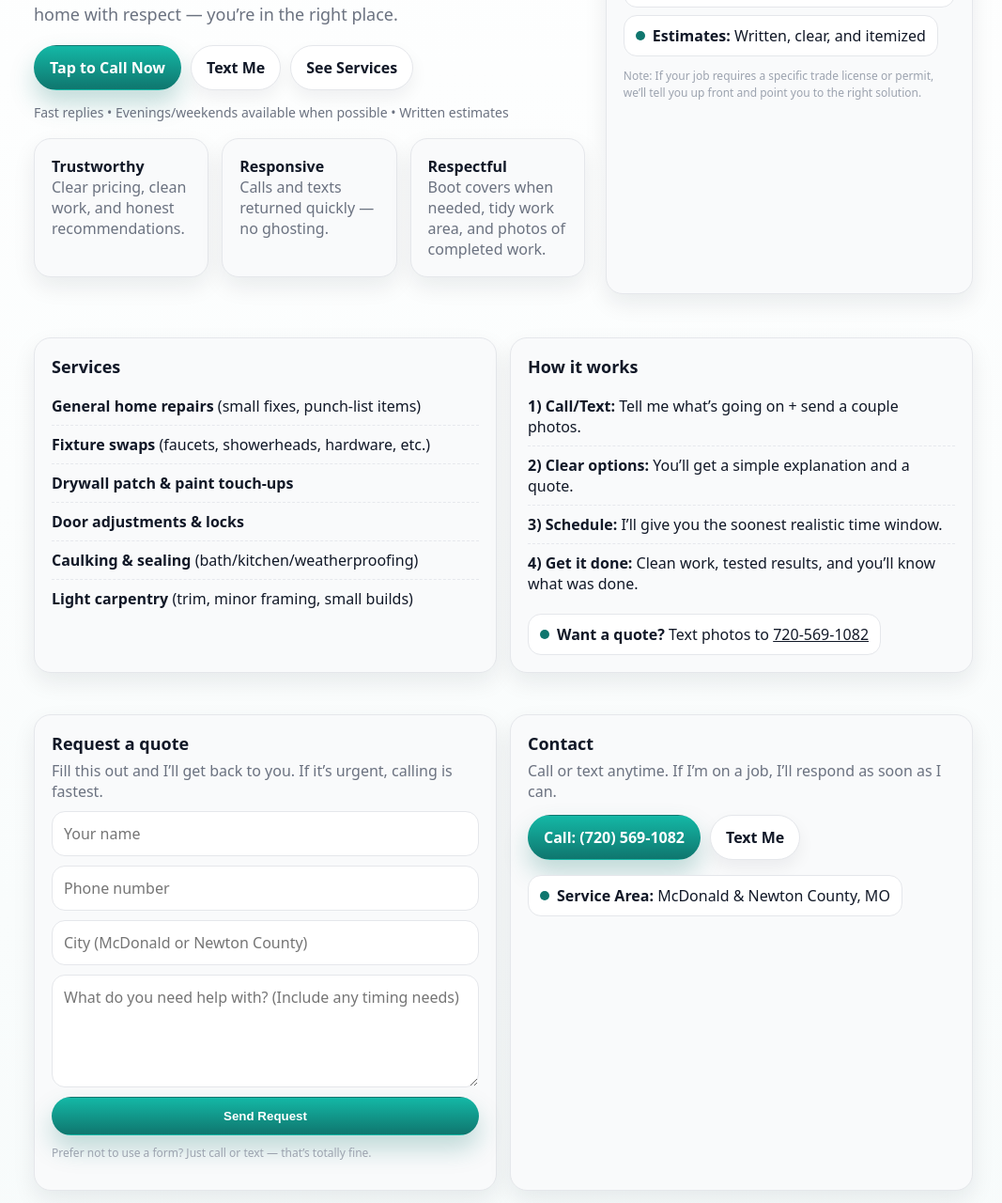
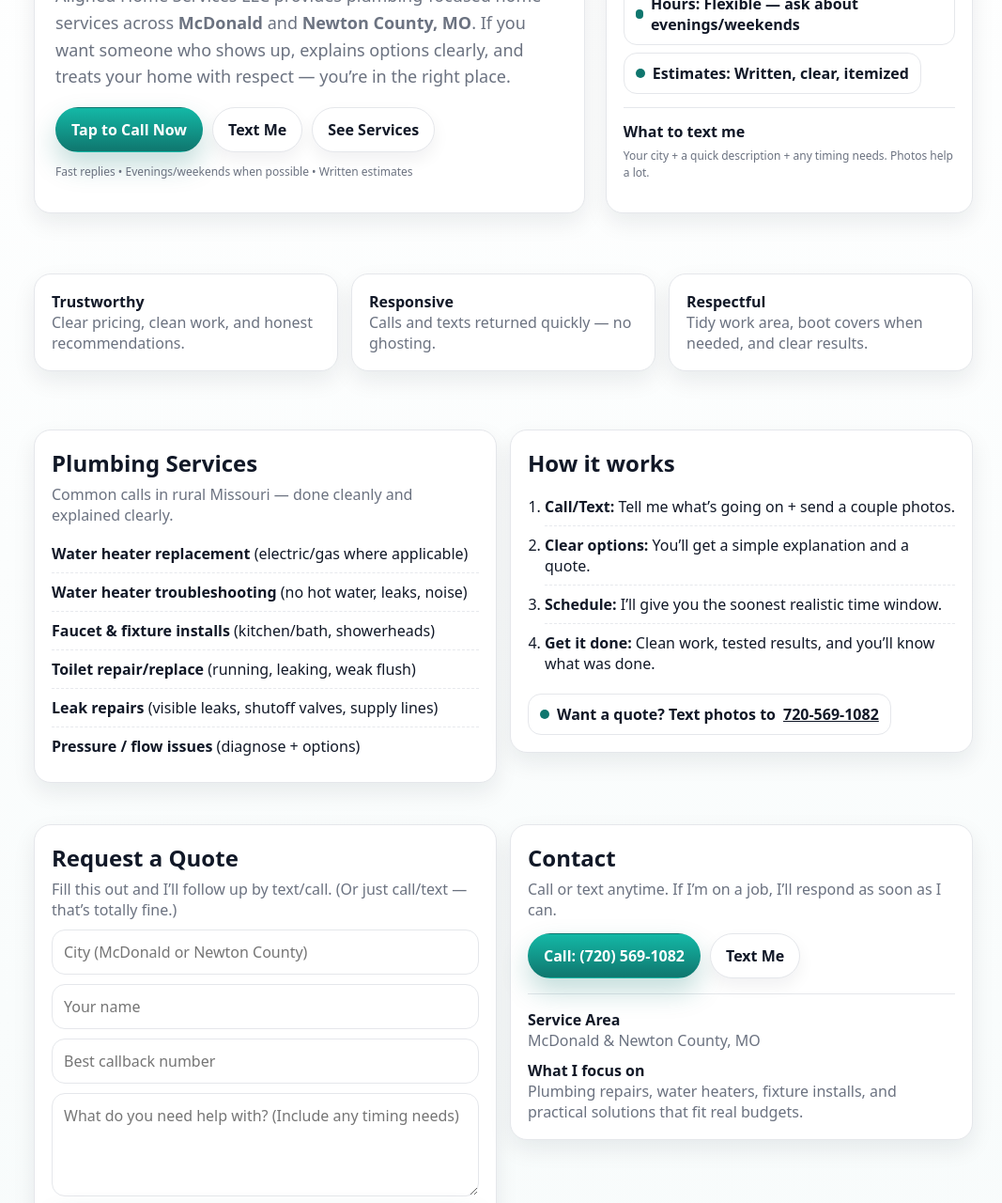
Before and after one commit to alignedhomeservice-sys/aligned-home-services, a plain HTML site: page index.html in a window 1280 px wide. Shown: the part 374-1654 px from the top of the page at 94% size, without its empty margins (104-1171 px from the left). Drawn offline with Linux system fonts and the light colour scheme.

Commit message:
Update index.html

```diff
--- a/index.html
+++ b/index.html
@@ -3,168 +3,236 @@
 <head>
   <meta charset="utf-8" />
   <meta name="viewport" content="width=device-width, initial-scale=1" />
-  <title>Aligned Home Services LLC | McDonald & Newton County, MO</title>
-  <meta name="description" content="Aligned Home Services LLC serving McDonald & Newton County, Missouri. Reliable home services with clear communication and quality workmanship. Call or text 720-569-1082." />
+  <title>Aligned Home Services LLC | Plumbing & Water Heaters | McDonald & Newton County, MO</title>
+  <meta name="description" content="Plumbing-focused home services in McDonald & Newton County, Missouri. Water heaters, leaks, fixture installs, repairs, and clear, written estimates. Call or text 720-569-1082." />
+
   <style>
     :root{
-      --bg:#ffffff;
-      --ink:#111827;        /* slate-900 */
-      --muted:#6b7280;      /* gray-500 */
-      --line:#e5e7eb;       /* gray-200 */
-      --brand:#0f766e;      /* teal-700 */
-      --brand2:#115e59;     /* teal-800 */
-      --card:#f9fafb;       /* gray-50 */
+      --bg:#f7f7f7;
+      --ink:#111827;
+      --muted:#6b7280;
+      --line:#e5e7eb;
+      --brand:#0f766e;     /* teal */
+      --brand2:#115e59;    /* deep teal */
+      --card:#ffffff;
       --shadow: 0 10px 25px rgba(17,24,39,.08);
       --radius: 18px;
     }
+
     *{box-sizing:border-box}
     body{
       margin:0;
       font-family: ui-sans-serif, system-ui, -apple-system, Segoe UI, Roboto, Helvetica, Arial, "Apple Color Emoji","Segoe UI Emoji";
       color:var(--ink);
-      background:linear-gradient(180deg, #ffffff 0%, #f7fbfb 100%);
+      background: linear-gradient(180deg, #ffffff 0%, #f7fbfb 100%);
     }
     a{color:inherit}
-    .wrap{max-width:1040px; margin:0 auto; padding:20px;}
+    .wrap{max-width:1040px; margin:0 auto; padding:20px}
     header{
-      position:sticky; top:0; z-index:5;
-      backdrop-filter:saturate(160%) blur(8px);
-      background:rgba(255,255,255,.85);
-      border-bottom:1px solid rgba(229,231,235,.7);
+      position:sticky;
+      top:0;
+      z-index:5;
+      backdrop-filter: saturate(160%) blur(8px);
+      background: rgba(255,255,255,.85);
+      border-bottom: 1px solid rgba(229,231,235,.7);
     }
-    .nav{
-      display:flex; align-items:center; justify-content:space-between;
-      gap:12px; padding:12px 20px;
-      max-width:1040px; margin:0 auto;
+    nav{
+      display:flex;
+      align-items:center;
+      justify-content:space-between;
+      gap:12px;
+      padding:12px 0;
     }
     .logo{
-      display:flex; align-items:center; gap:10px;
-      font-weight:800; letter-spacing:.2px;
+      display:flex;
+      align-items:center;
+      gap:10px;
+      font-weight:800;
+      letter-spacing:.2px;
     }
     .mark{
-      width:38px; height:38px; border-radius:12px;
+      width:38px; height:38px;
+      border-radius:12px;
       background: radial-gradient(circle at 30% 30%, #2dd4bf, var(--brand));
       box-shadow: 0 8px 16px rgba(15,118,110,.25);
-      display:grid; place-items:center;
-      color:white; font-weight:900;
+      display:grid;
+      place-items:center;
+      color:white;
+      font-weight:900;
     }
     .btn{
-      display:inline-flex; align-items:center; justify-content:center;
-      padding:12px 16px; border-radius:999px;
+      display:inline-flex;
+      align-items:center;
+      justify-content:center;
+      padding:12px 16px;
+      border-radius:999px;
       border:1px solid var(--line);
+      font-weight:700;
       text-decoration:none;
-      font-weight:700;
       background:#fff;
-      box-shadow:0 8px 18px rgba(17,24,39,.06);
+      box-shadow: 0 8px 18px rgba(17,24,39,.06);
       transition: transform .08s ease, box-shadow .12s ease, border-color .12s ease;
       white-space:nowrap;
     }
-    .btn:hover{transform: translateY(-1px); box-shadow:0 14px 26px rgba(17,24,39,.10); border-color:#d1d5db;}
+    .btn:hover{transform: translateY(-1px); box-shadow: 0 14px 26px rgba(17,24,39,.10); border-color:#d1d5db}
     .btn.primary{
       background: linear-gradient(180deg, #14b8a6 0%, var(--brand) 100%);
-      color:white; border-color:rgba(0,0,0,0);
-      box-shadow: 0 14px 26px rgba(15,118,110,.25);
+      color:white;
+      border-color: rgba(0,0,0,0);
+      box-shadow: 0 14px 28px rgba(15,118,110,.25);
     }
-    .btn.primary:hover{box-shadow: 0 18px 34px rgba(15,118,110,.32);}
+    .btn.primary:hover{box-shadow: 0 18px 34px rgba(15,118,110,.30)}
     .hero{
       padding:46px 0 24px;
-      display:grid; grid-template-columns: 1.2fr .8fr;
-      gap:22px; align-items:stretch;
+      display:grid;
+      grid-template-columns: 1.2fr .8fr;
+      gap:22px;
+      align-items:stretch;
     }
     .pill{
-      display:inline-flex; gap:8px; align-items:center;
-      padding:8px 12px; border-radius:999px;
+      display:inline-flex;
+      align-items:center;
+      gap:8px;
+      padding:8px 12px;
+      border-radius:999px;
       border:1px solid rgba(20,184,166,.25);
-      background:rgba(20,184,166,.08);
-      color:var(--brand2);
-      font-weight:700;
-      font-size:14px;
+      background: rgba(20,184,166,.08);
+      color: var(--brand2);
+      font-weight:800;
+      width:max-content;
     }
-    h1{font-size:42px; line-height:1.06; margin:14px 0 10px;}
-    .lead{font-size:18px; color:var(--muted); line-height:1.6; margin:0 0 18px;}
-    .ctaRow{display:flex; gap:10px; flex-wrap:wrap; margin:14px 0 8px;}
-    .mini{color:var(--muted); font-size:14px;}
+    h1{
+      font-size:42px;
+      line-height:1.06;
+      margin:14px 0 10px;
+    }
+    .lead{
+      font-size:18px;
+      color:var(--muted);
+      line-height:1.6;
+      margin:0 0 18px;
+    }
+    .ctaRow{
+      display:flex;
+      flex-wrap:wrap;
+      gap:10px;
+      margin-top:10px;
+    }
     .card{
       background:var(--card);
       border:1px solid var(--line);
-      border-radius:var(--radius);
+      border-radius: var(--radius);
+      box-shadow: var(--shadow);
       padding:18px;
-      box-shadow: var(--shadow);
     }
-    .grid3{display:grid; grid-template-columns: repeat(3, 1fr); gap:14px; margin:18px 0;}
-    .k{font-weight:800}
+    .grid3{display:grid; grid-template-columns: repeat(3,1fr); gap:14px; margin:18px 0;}
+    .k{font-weight:900}
     .muted{color:var(--muted)}
     .list{margin:10px 0 0; padding:0; list-style:none}
     .list li{padding:9px 0; border-bottom:1px dashed rgba(229,231,235,.9)}
     .list li:last-child{border-bottom:none}
+    section{padding:22px 0}
+    .two{
+      display:grid;
+      grid-template-columns: 1fr 1fr;
+      gap:14px;
+      align-items:start;
+    }
     .badge{
       display:inline-flex; align-items:center; gap:8px;
-      padding:10px 12px; border-radius:14px;
-      background:white; border:1px solid var(--line);
+      padding:10px 12px;
+      border-radius:14px;
+      border:1px solid var(--line);
+      background:#fff;
       margin:8px 0 0;
+      font-weight:700;
     }
-    .dot{width:10px; height:10px; border-radius:999px; background:var(--brand);}
-    section{padding:22px 0}
-    .two{
-      display:grid; grid-template-columns: 1fr 1fr;
-      gap:14px;
-    }
-    form{display:grid; gap:10px; margin-top:10px;}
+    .dot{width:10px; height:10px; border-radius:999px; background:var(--brand)}
+    form{display:grid; gap:10px; margin-top:10px}
     input, textarea{
-      font:inherit; padding:12px 12px;
-      border-radius:14px; border:1px solid var(--line);
-      background:white;
+      width:100%;
+      font: inherit;
+      padding:12px 12px;
+      border-radius:14px;
+      border:1px solid var(--line);
+      background:#fff;
       outline:none;
     }
-    input:focus, textarea:focus{border-color:rgba(15,118,110,.55); box-shadow:0 0 0 4px rgba(20,184,166,.14);}
-    textarea{min-height:120px; resize:vertical}
-    footer{padding:26px 0 40px; color:var(--muted); font-size:14px;}
-    .fine{font-size:12px; color:#9ca3af; line-height:1.5;}
+    textarea{min-height:110px; resize:vertical}
+    footer{
+      padding:26px 0 40px;
+      color:var(--muted);
+      font-size:13px;
+    }
+    .tiny{font-size:12px; color:var(--muted); line-height:1.5}
     @media (max-width: 900px){
-      .hero{grid-template-columns:1fr; padding-top:26px;}
-      h1{font-size:34px;}
-      .grid3{grid-template-columns:1fr; }
-      .two{grid-template-columns:1fr;}
-      .nav{padding:12px 14px;}
+      .hero{grid-template-columns:1fr}
+      h1{font-size:36px}
+      .grid3{grid-template-columns:1fr}
+      .two{grid-template-columns:1fr}
     }
   </style>
 </head>
+
 <body>
-
   <header>
-  <div class="nav">
-    <div class="logo" aria-label="Aligned Home Services LLC">
+    <div class="wrap">
+      <nav>
+        <div class="logo">
           <div class="mark">A</div>
           <div>
-        <div style="font-size:15px;">Aligned Home Services LLC</div>
-        <div class="muted" style="font-size:12px; margin-top:2px;">McDonald & Newton County, Missouri</div>
+            Aligned Home Services LLC<br>
+            <span class="muted" style="font-weight:700;">McDonald &amp; Newton County, Missouri</span>
           </div>
         </div>
+
         <div style="display:flex; gap:10px; align-items:center;">
-      <a class="btn" href="#contact">Request a Quote</a>
-      <a class="btn primary" href="tel:17205691082">Call: (720) 569-1082</a>
+          <a class="btn" href="#quote">Request a Quote</a>
+          <a class="btn primary" href="tel:7205691082">Call: (720) 569-1082</a>
         </div>
+      </nav>
     </div>
   </header>
 
   <main class="wrap">
     <section class="hero">
-    <div>
-      <span class="pill">Reliable • Respectful • Clear Communication</span>
-      <h1>Home services you can feel good about.</h1>
+      <div class="card" style="padding:22px;">
+        <div class="pill">Reliable • Respectful • Clear Communication</div>
+        <h1>Plumbing help you can feel good about.</h1>
         <p class="lead">
-        Aligned Home Services LLC provides dependable home service help across <b>McDonald</b> and <b>Newton County, MO</b>.
-        If you want a professional who shows up, explains options clearly, and treats your home with respect — you’re in the right place.
+          Aligned Home Services LLC provides plumbing-focused home services across <b>McDonald</b> and <b>Newton County, MO</b>.
+          If you want someone who shows up, explains options clearly, and treats your home with respect — you’re in the right place.
         </p>
 
         <div class="ctaRow">
-        <a class="btn primary" href="tel:17205691082">Tap to Call Now</a>
-        <a class="btn" href="sms:17205691082">Text Me</a>
+          <a class="btn primary" href="tel:7205691082">Tap to Call Now</a>
+          <a class="btn" href="sms:7205691082">Text Me</a>
           <a class="btn" href="#services">See Services</a>
         </div>
 
-      <p class="mini">Fast replies • Evenings/weekends available when possible • Written estimates</p>
+        <p class="tiny" style="margin-top:12px;">
+          Fast replies • Evenings/weekends when possible • Written estimates
+        </p>
+      </div>
 
+      <div class="card">
+        <div class="k" style="font-size:18px;">Quick Info</div>
+
+        <div class="badge"><span class="dot"></span> Service Area: McDonald &amp; Newton County, MO</div>
+        <div class="badge"><span class="dot"></span> Phone/Text: <a href="tel:7205691082">(720) 569-1082</a></div>
+        <div class="badge"><span class="dot"></span> Hours: Flexible — ask about evenings/weekends</div>
+        <div class="badge"><span class="dot"></span> Estimates: Written, clear, itemized</div>
+
+        <hr style="border:none; border-top:1px solid var(--line); margin:14px 0;">
+
+        <div class="k" style="margin-bottom:6px;">What to text me</div>
+        <div class="tiny">
+          Your city + a quick description + any timing needs. Photos help a lot.
+        </div>
+      </div>
+    </section>
+
+    <section>
       <div class="grid3">
         <div class="card">
           <div class="k">Trustworthy</div>
@@ -176,117 +244,117 @@
         </div>
         <div class="card">
           <div class="k">Respectful</div>
-          <div class="muted">Boot covers when needed, tidy work area, and photos of completed work.</div>
+          <div class="muted">Tidy work area, boot covers when needed, and clear results.</div>
         </div>
       </div>
-    </div>
-
-    <aside class="card">
-      <div class="k" style="font-size:18px;">Quick Info</div>
-      <div class="badge"><span class="dot"></span><span><b>Service Area:</b> McDonald & Newton County, MO</span></div>
-      <div class="badge"><span class="dot"></span><span><b>Phone/Text:</b> <a href="tel:17205691082">(720) 569-1082</a></span></div>
-      <div class="badge"><span class="dot"></span><span><b>Hours:</b> Flexible — ask about evenings/weekends</span></div>
-      <div class="badge"><span class="dot"></span><span><b>Estimates:</b> Written, clear, and itemized</span></div>
-      <p class="fine" style="margin-top:12px;">
-        Note: If your job requires a specific trade license or permit, we’ll tell you up front and point you to the right solution.
-      </p>
-    </aside>
     </section>
 
     <section id="services">
       <div class="two">
         <div class="card">
-        <div class="k" style="font-size:18px;">Services</div>
+          <h2 style="margin:0 0 6px;">Plumbing Services</h2>
+          <div class="muted">Common calls in rural Missouri — done cleanly and explained clearly.</div>
           <ul class="list">
-          <li><b>General home repairs</b> (small fixes, punch-list items)</li>
-          <li><b>Fixture swaps</b> (faucets, showerheads, hardware, etc.)</li>
-          <li><b>Drywall patch & paint touch-ups</b></li>
-          <li><b>Door adjustments & locks</b></li>
-          <li><b>Caulking & sealing</b> (bath/kitchen/weatherproofing)</li>
-          <li><b>Light carpentry</b> (trim, minor framing, small builds)</li>
+            <li><b>Water heater replacement</b> (electric/gas where applicable)</li>
+            <li><b>Water heater troubleshooting</b> (no hot water, leaks, noise)</li>
+            <li><b>Faucet &amp; fixture installs</b> (kitchen/bath, showerheads)</li>
+            <li><b>Toilet repair/replace</b> (running, leaking, weak flush)</li>
+            <li><b>Leak repairs</b> (visible leaks, shutoff valves, supply lines)</li>
+            <li><b>Pressure / flow issues</b> (diagnose + options)</li>
           </ul>
-        <p class="fine" style="margin-top:12px;">
-
-
-        </p>
         </div>
 
         <div class="card">
-        <div class="k" style="font-size:18px;">How it works</div>
-        <ul class="list">
-          <li><b>1) Call/Text:</b> Tell me what’s going on + send a couple photos.</li>
-          <li><b>2) Clear options:</b> You’ll get a simple explanation and a quote.</li>
-          <li><b>3) Schedule:</b> I’ll give you the soonest realistic time window.</li>
-          <li><b>4) Get it done:</b> Clean work, tested results, and you’ll know what was done.</li>
-        </ul>
+          <h2 style="margin:0 0 6px;">How it works</h2>
+          <ol class="list" style="list-style: decimal; padding-left:18px;">
+            <li><b>Call/Text:</b> Tell me what’s going on + send a couple photos.</li>
+            <li><b>Clear options:</b> You’ll get a simple explanation and a quote.</li>
+            <li><b>Schedule:</b> I’ll give you the soonest realistic time window.</li>
+            <li><b>Get it done:</b> Clean work, tested results, and you’ll know what was done.</li>
+          </ol>
+
           <div class="badge" style="margin-top:12px;">
             <span class="dot"></span>
-          <span><b>Want a quote?</b> Text photos to <a href="sms:17205691082">720-569-1082</a></span>
+            Want a quote? Text photos to <a href="sms:7205691082">720-569-1082</a>
           </div>
         </div>
       </div>
     </section>
 
-  <section id="contact">
+    <section id="quote">
       <div class="two">
         <div class="card">
-        <div class="k" style="font-size:18px;">Request a quote</div>
-        <p class="muted" style="margin:6px 0 0;">
-          Fill this out and I’ll get back to you. If it’s urgent, calling is fastest.
-        </p>
+          <h2 style="margin:0 0 6px;">Request a Quote</h2>
+          <div class="muted">Fill this out and I’ll follow up by text/call. (Or just call/text — that’s totally fine.)</div>
 
-        <!--
-          This form uses FormSubmit (free) as a simple option.
-          To activate: replace YOUR_EMAIL_HERE with your email, then remove the "disabled" attribute on the button.
-          Alternative: remove the form and just use call/text buttons.
-        -->
-        <form action="https://formsubmit.co/YOUR_EMAIL_HERE" method="POST">
-          <input type="hidden" name="_subject" value="New quote request - Aligned Home Services LLC" />
-          <input type="hidden" name="_template" value="table" />
-          <input type="hidden" name="_captcha" value="false" />
-
-          <input name="name" placeholder="Your name" required />
-          <input name="phone" placeholder="Phone number" required />
-          <input name="location" placeholder="City (McDonald or Newton County)" required />
-          <textarea name="details" placeholder="What do you need help with? (Include any timing needs)" required></textarea>
-
-          <button class="btn primary" type="submit" disabled title="Replace YOUR_EMAIL_HERE to enable this form.">
-            Send Request
-          </button>
+          <!-- Simple form that opens the user's email app.
+               If you want a true web form (no email app), tell me and I’ll wire it up to a free form endpoint. -->
+          <form onsubmit="return openEmail(event)">
+            <input id="city" type="text" placeholder="City (McDonald or Newton County)" required />
+            <input id="name" type="text" placeholder="Your name" />
+            <input id="phone" type="tel" placeholder="Best callback number" />
+            <textarea id="details" placeholder="What do you need help with? (Include any timing needs)" required></textarea>
+            <button class="btn primary" type="submit">Send Request</button>
           </form>
 
-        <p class="fine" style="margin-top:10px;">
-          Prefer not to use a form? Just call or text — that’s totally fine.
-        </p>
+          <script>
+            function openEmail(e){
+              e.preventDefault();
+              const city = document.getElementById('city').value.trim();
+              const name = document.getElementById('name').value.trim();
+              const phone = document.getElementById('phone').value.trim();
+              const details = document.getElementById('details').value.trim();
+
+              const subject = encodeURIComponent("Quote Request - Aligned Home Services");
+              const body = encodeURIComponent(
+                "City: " + city + "\n" +
+                (name ? "Name: " + name + "\n" : "") +
+                (phone ? "Phone: " + phone + "\n" : "") +
+                "\nDetails:\n" + details + "\n"
+              );
+
+              // Replace with your business email when you have it:
+              const to = "alignedhomeservices@example.com";
+              window.location.href = "mailto:" + to + "?subject=" + subject + "&body=" + body;
+              return false;
+            }
+          </script>
+
+          <div class="tiny" style="margin-top:10px;">
+            Tip: If you don’t have a business email yet, tell me what email you want to use and I’ll put it in.
+          </div>
         </div>
 
         <div class="card">
-        <div class="k" style="font-size:18px;">Contact</div>
-        <p class="muted" style="margin:6px 0 12px;">Call or text anytime. If I’m on a job, I’ll respond as soon as I can.</p>
-        <div class="ctaRow">
-          <a class="btn primary" href="tel:17205691082">Call: (720) 569-1082</a>
-          <a class="btn" href="sms:17205691082">Text Me</a>
+          <h2 style="margin:0 0 6px;">Contact</h2>
+          <div class="muted">Call or text anytime. If I’m on a job, I’ll respond as soon as I can.</div>
+
+          <div class="ctaRow" style="margin-top:14px;">
+            <a class="btn primary" href="tel:7205691082">Call: (720) 569-1082</a>
+            <a class="btn" href="sms:7205691082">Text Me</a>
           </div>
-        <div class="badge"><span class="dot"></span><span><b>Service Area:</b> McDonald & Newton County, MO</span></div>
 
-        <p class="fine" style="margin-top:12px;">
+          <hr style="border:none; border-top:1px solid var(--line); margin:16px 0;">
 
-        </p>
+          <div class="k">Service Area</div>
+          <div class="muted">McDonald &amp; Newton County, MO</div>
+
+          <div style="height:10px"></div>
+
+          <div class="k">What I focus on</div>
+          <div class="muted">
+            Plumbing repairs, water heaters, fixture installs, and practical solutions that fit real budgets.
+          </div>
         </div>
       </div>
     </section>
 
     <footer>
-    <div>© <span id="y"></span> Aligned Home Services LLC • McDonald & Newton County, Missouri</div>
-    <div class="fine" style="margin-top:8px;">
-      This website provides general information and does not guarantee availability. All work performed subject to scope, safety, and local requirements.
+      <div>© 2026 Aligned Home Services LLC • McDonald &amp; Newton County, Missouri</div>
+      <div class="tiny" style="margin-top:8px;">
+        Work performed subject to scope, safety considerations, and local requirements. If a job requires a specific permit or credential, we’ll tell you up front and point you to the right solution.
       </div>
     </footer>
   </main>
-
-<script>
-  document.getElementById("y").textContent = new Date().getFullYear();
-</script>
-
 </body>
 </html>
```
Lines whose indentation alone changed are shown as unchanged.
